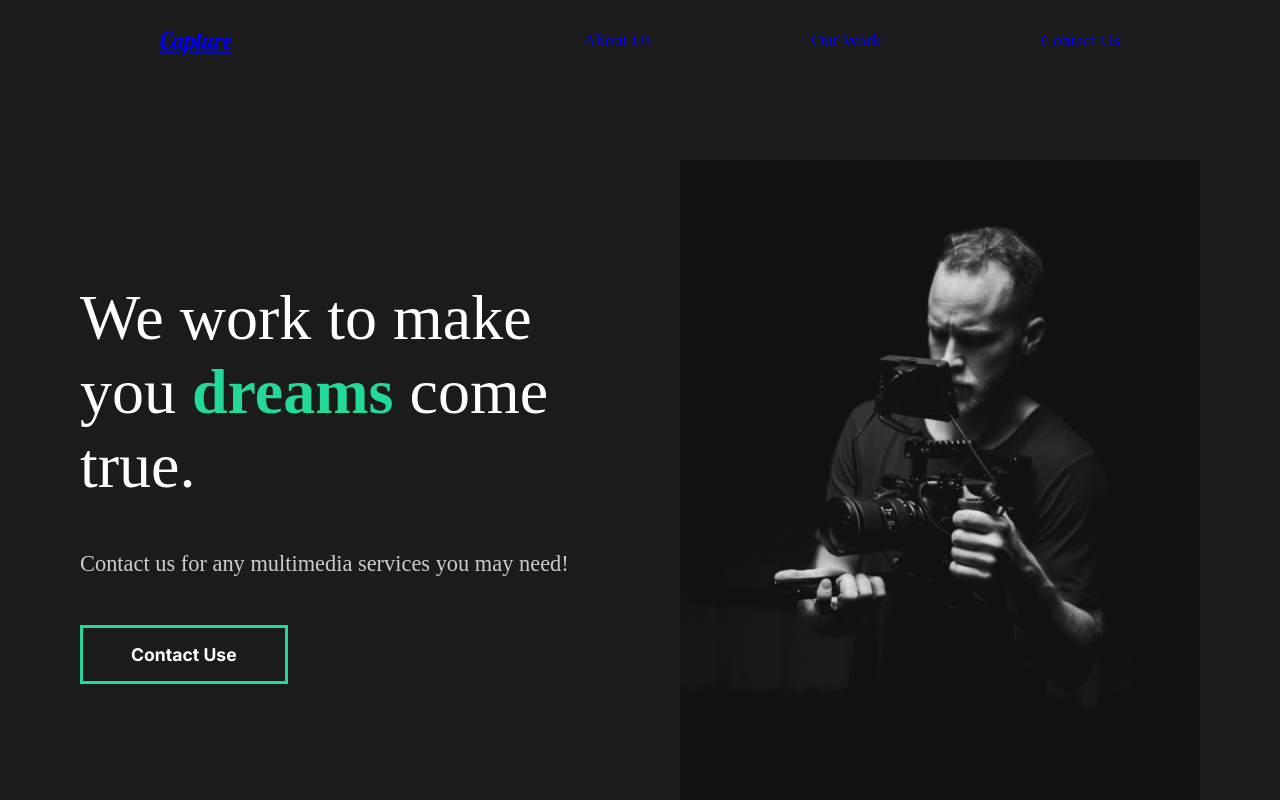
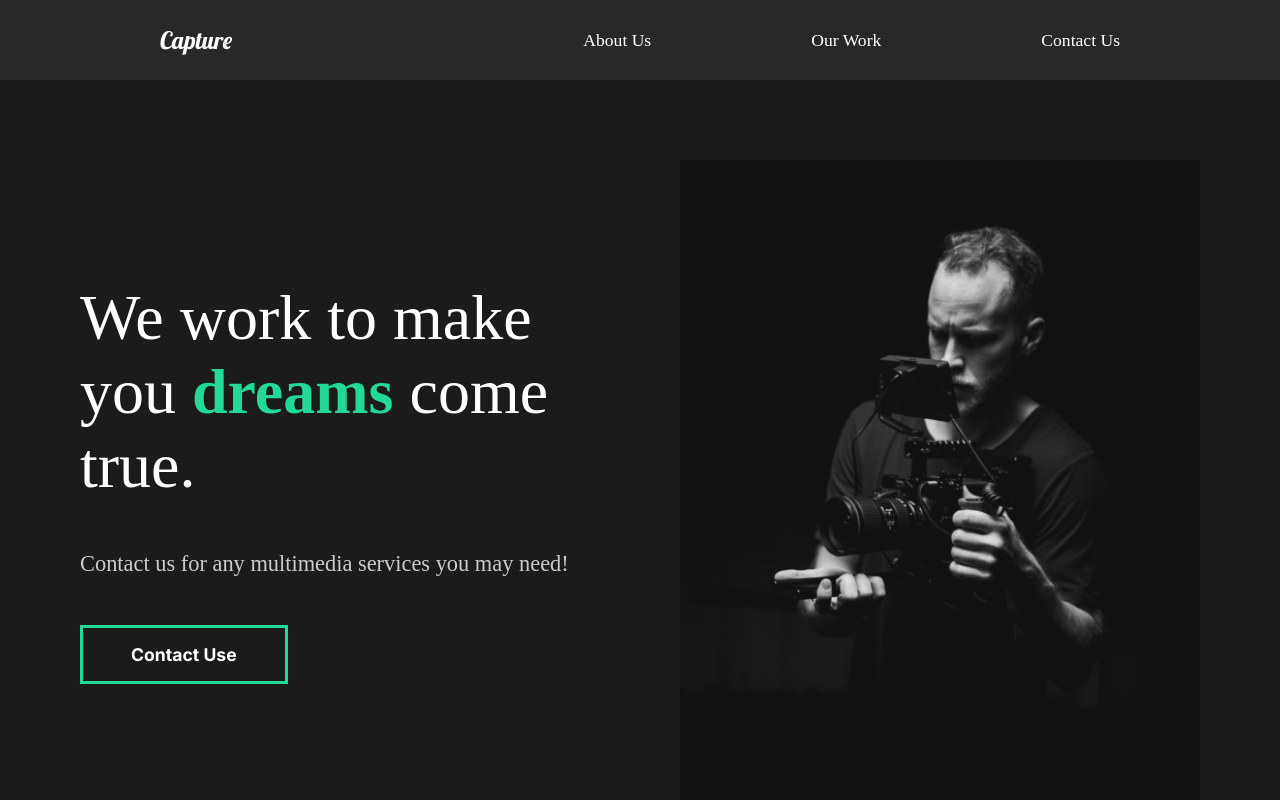
Before and after one commit to DVarner94/capture, a React (Create React App) app: page / in a window 1280 px wide. Shown: the top 800 px of the page. Built offline with nearby package versions, Linux system fonts and the light colour scheme.

Commit message:
updated Links from a/href

```diff
--- a/src/components/Nav.js
+++ b/src/components/Nav.js
@@ -1,19 +1,20 @@
 import React from 'react';
 import styled from 'styled-components';
+import { link, Link } from 'react-router-dom';
 
 const Nav = () => {
     return (
         <StyledNav>
-            <h1><a id="logo" href="#">Capture</a></h1>
+            <h1><Link id="logo" to='/'>Capture</Link></h1>
             <ul>
                 <li>
-                    <a href="#">About Us</a>
+                    <Link to='/'>About Us</Link>
                 </li>
                 <li>
-                    <a href="#">Our Work</a>
+                    <Link to='/work'>Our Work</Link>
                 </li>
                 <li>
-                    <a href="#">Contact Us</a>
+                    <Link to='/contact'>Contact Us</Link>
                 </li>
             </ul>
         </StyledNav>
@@ -27,7 +28,7 @@ const StyledNav = styled.nav`
     justify-content: space-between;
     align-items: center;
     padding: 1rem 10rem;
-    background: #282828
+    background: #282828;
     a{
         color: white;
         text-decoration: none;
```
